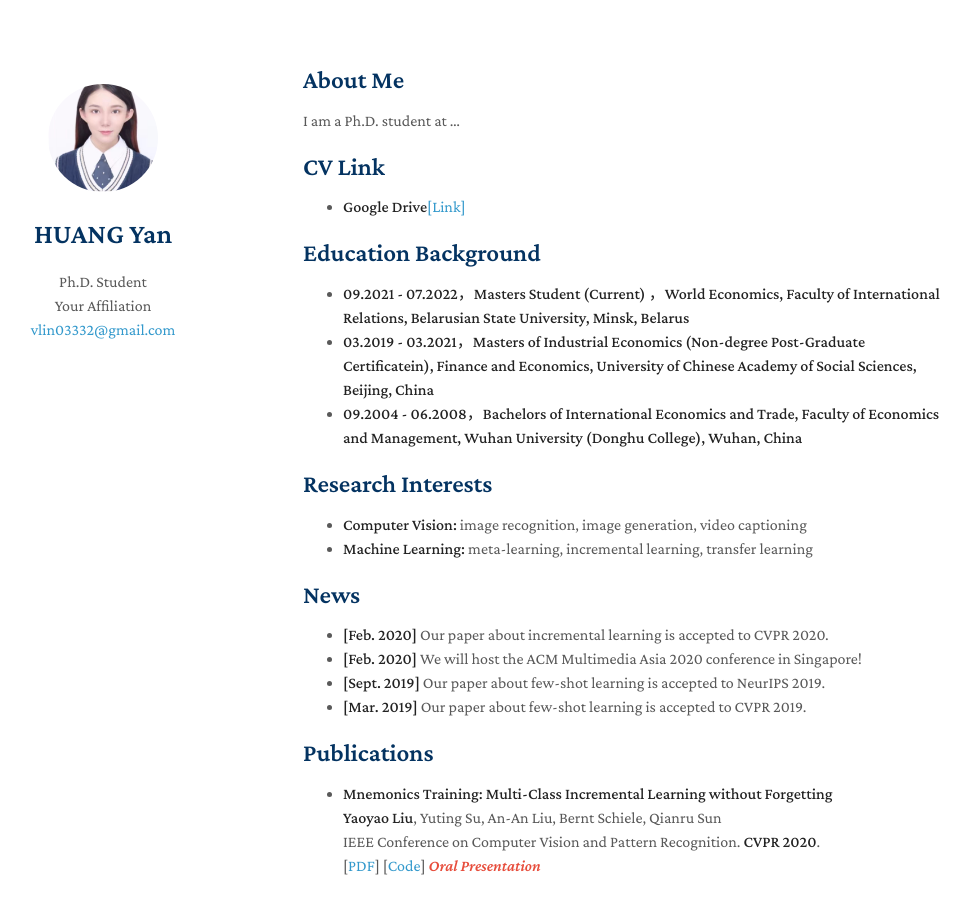
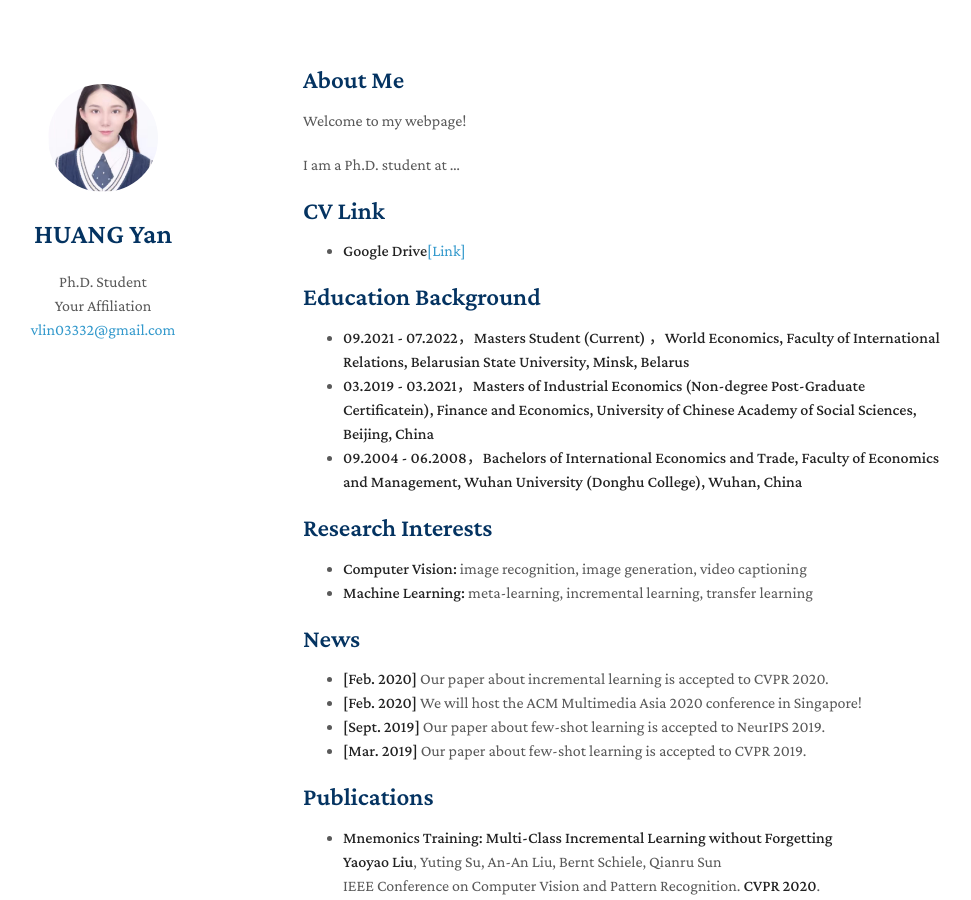
Before and after one commit to huangyan211/HuangYan, a Jekyll site: the page built from index.md, in a window 1280 px wide and 900 px high. Shown: the whole window, without its empty margins (167-1138 px from the left). Built offline with Jekyll 4.4.1, drawn with Linux system fonts in a browser that asks for light colours; nearby versions of some CDN libraries; a style sheet for code colours, icons or effects is not loaded; our own code applies the rules of GitHub Pages for plain Markdown files.

Commit message:
Update index.md

```diff
--- a/index.md
+++ b/index.md
@@ -3,6 +3,8 @@ layout: homepage
 ---
 
 ## About Me
+
+Welcome to my webpage!
 
 I am a Ph.D. student at ...
 
```
